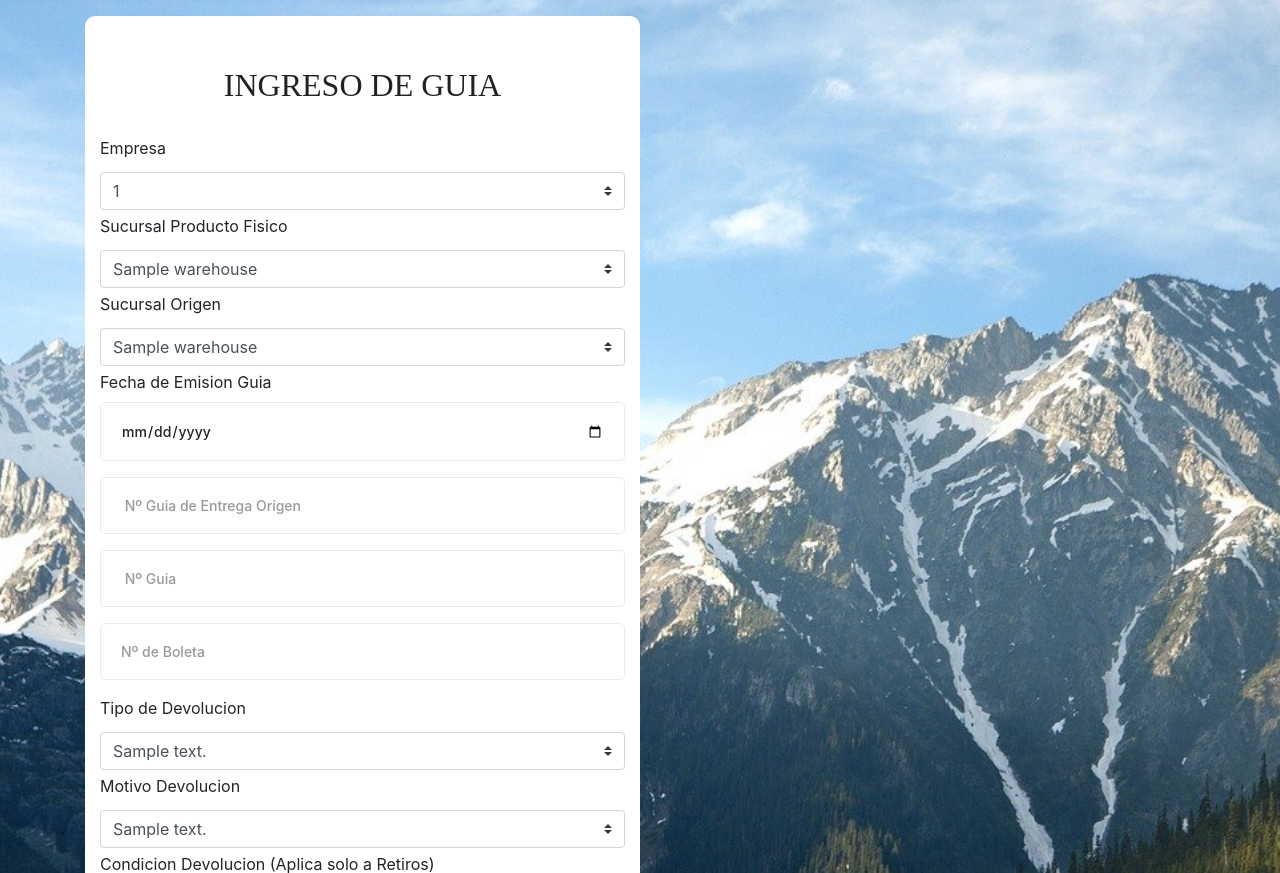
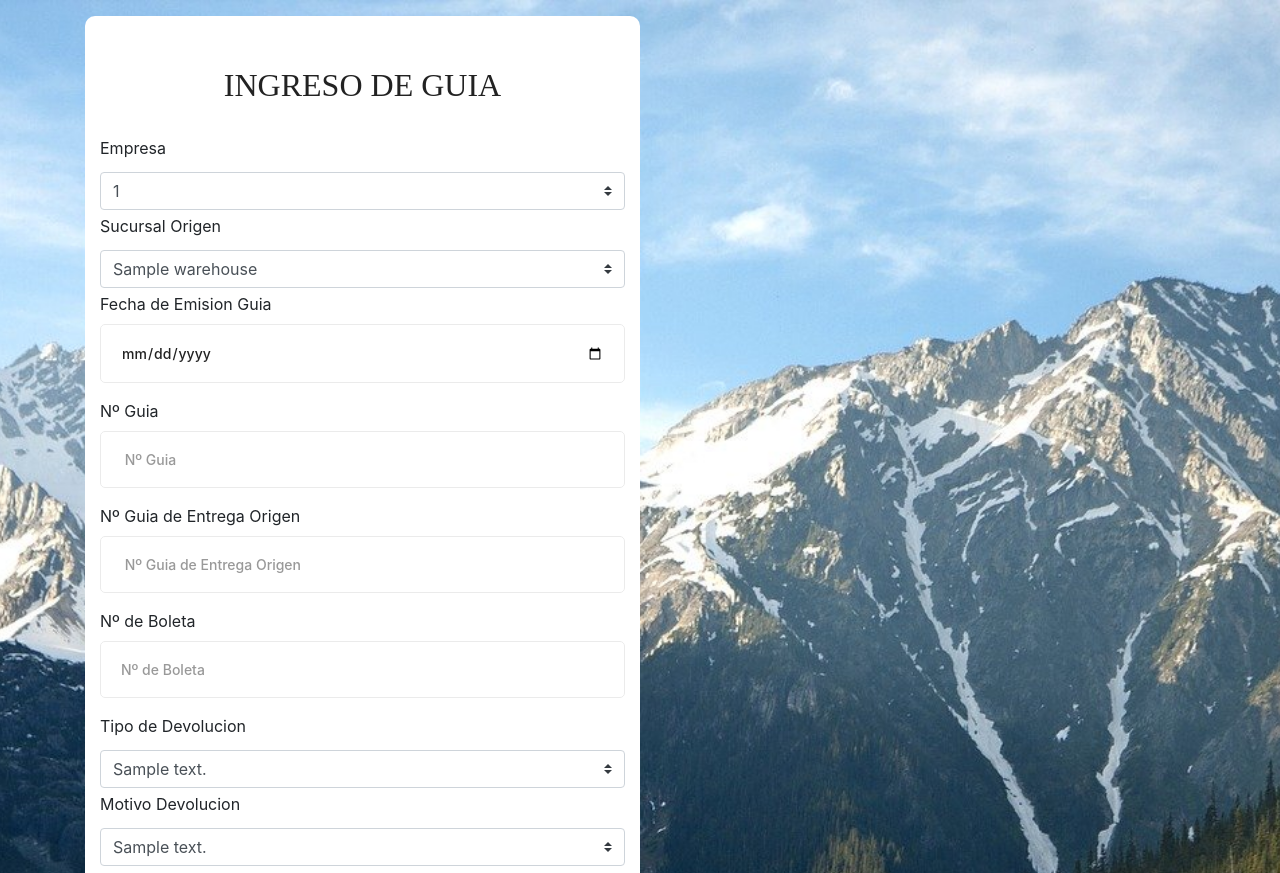
Before and after one commit to egrilli/mod_dev_cloud, a Django app: template app_dev/templates/devolucion_ingreso.html in a window 1280 px wide. Shown: the top 873 px of the page. Run offline with Django 3.2, Linux system fonts and the light colour scheme; tables that the repository leaves empty hold one stand-in row (values such as "Sample post"); the template is opened without the code that fills it: values that come from a table or form of the project are taken from there, most other values are stand-ins (such as "Sample title", 1, 10 or a date in 2020); some libraries are stand-ins or nearby versions; some web fonts are replaced.

Commit message:
Update devolucion_ingreso.html

```diff
--- a/app_dev/templates/devolucion_ingreso.html
+++ b/app_dev/templates/devolucion_ingreso.html
@@ -74,13 +74,6 @@
                             <option value="{{company.id}}">{{company.name}}</option>
                             {% endfor %}
                         </select>
-                        <label for=""> Sucursal Producto Fisico </label>
-                        <select class="custom-select my-1 mr-sm-2" name="warehouse_delivery"
-                            value="{{request.session.register_warehouse_delivery}}">
-                            {% for warehouse in warehouses %}
-                            <option value="{{warehouse.id}}">{{warehouse.name}}</option>
-                            {% endfor %}
-                        </select>
 
                         <label for=""> Sucursal Origen </label>
                         <select class="custom-select my-1 mr-sm-2" name="warehouse_origin"
@@ -97,19 +90,20 @@
                                 value="{{request.session.register_date_issue}}" required />
                         </div>
 
+                        <label for="">Nº Guia</label>
+                        <div class="form-group">
+                            <input type="text" class="form-input" name="order_number" placeholder=" Nº Guia"
+                                value="{{request.session.register_order_number}}" />
+                        </div>
 
-
+                        <label for=""> Nº Guia de Entrega Origen </label>
                         <div class="form-group">
                             <input type="text" class="form-input" name="origin_order"
                                 placeholder=" Nº Guia de Entrega Origen "
                                 value="{{request.session.register_origin_order}}" />
                         </div>
 
-                        <div class="form-group">
-                            <input type="text" class="form-input" name="order_number" placeholder=" Nº Guia"
-                                value="{{request.session.register_order_number}}" />
-                        </div>
-
+                        <label for="">Nº de Boleta</label>
                         <div class="form-group">
                             <input type="text" class="form-input" name="ticket_number" placeholder="Nº de Boleta"
                                 value="{{request.session.register_ticket_number}}" />
```
